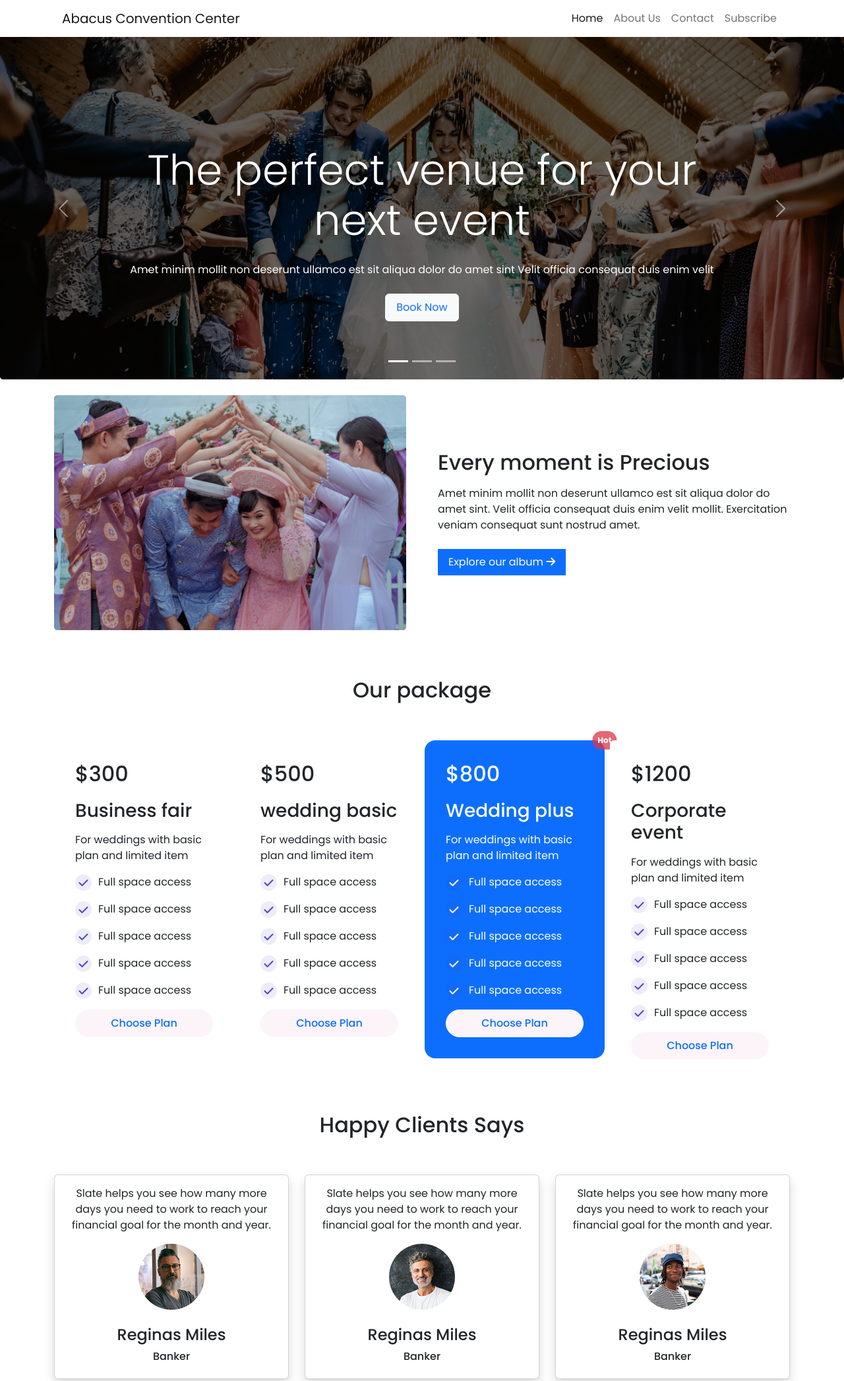
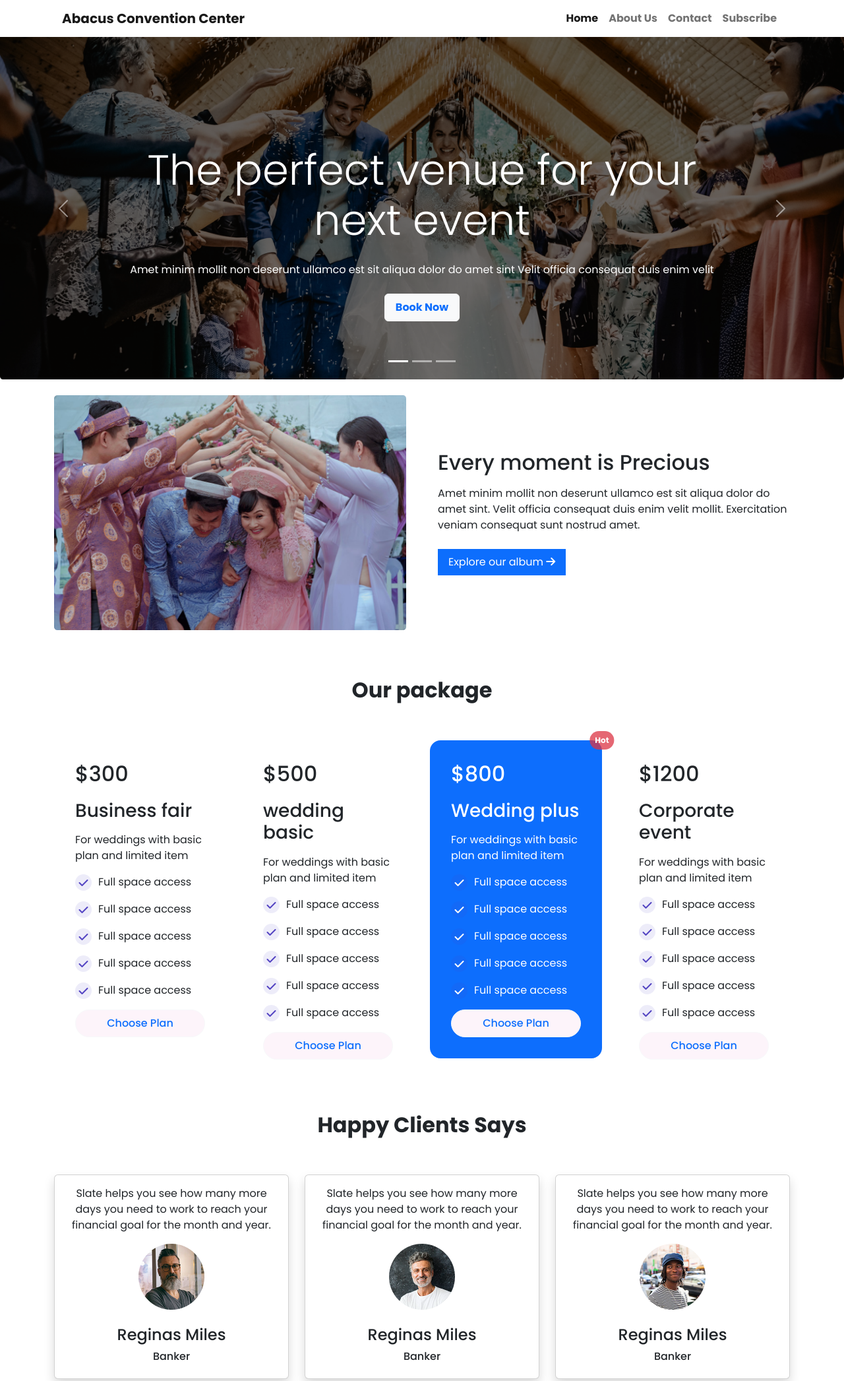
Before and after one commit to mmorshedulislam/convention-center, a plain HTML site: page index.html in a window 1280 px wide. Shown: the top 2093 px of the page at 66% size. Drawn offline with nearby package versions, Linux system fonts and the light colour scheme.

Commit message:
'some-changes'

```diff
--- a/index.html
+++ b/index.html
@@ -16,12 +16,12 @@
     <div class="container">
         <nav class="navbar navbar-expand-lg bg-white text-dark">
             <div class="container-fluid">
-              <a class="navbar-brand" href="#">Abacus Convention Center</a>
+              <a class="navbar-brand fw-bold" href="#">Abacus Convention Center</a>
               <button class="navbar-toggler" type="button" data-bs-toggle="collapse" data-bs-target="#navbarNav" aria-controls="navbarNav" aria-expanded="false" aria-label="Toggle navigation">
                 <span class="navbar-toggler-icon"></span>
               </button>
               <div class="collapse navbar-collapse" id="navbarNav">
-                <ul class="navbar-nav ms-auto">
+                <ul class="navbar-nav ms-auto fw-bold">
                   <li class="nav-item">
                     <a class="nav-link active" aria-current="page" href="#">Home</a>
                   </li>
@@ -52,7 +52,7 @@
             <div class="carousel-caption d-none d-md-block">
               <h5 class="display-3 font-weight-bold">The perfect venue for your next event</h5>
               <p class="my-4">Amet minim mollit non deserunt ullamco est sit aliqua dolor do amet sint Velit officia consequat duis enim velit </p>
-              <button class="btn btn-light text-primary px-3 py-2 mb-5">Book Now</button>
+              <button class="btn btn-light text-primary px-3 py-2 mb-5 fw-bold">Book Now</button>
             </div>
           </div>
           <div class="carousel-item">
@@ -102,8 +102,8 @@
 
       <section>
         <div class="container">
-          <h2 class="text-center py-5">Our package</h2>
-          <div class="row g-2">
+          <h2 class="text-center py-5 fw-bold">Our package</h2>
+          <div class="row g-auto">
             <div class="col-md-3">
               <div class="card border-0 p-3">
                 <div class="card-body">
@@ -182,7 +182,7 @@
 
       <!-- Happy Clients says -->
       <div class="container">
-        <h2 class="text-center py-5">Happy Clients Says</h2>
+        <h2 class="text-center py-5 fw-bold">Happy Clients Says</h2>
         <div class="row mb-5">
             <div class="col-md-4">
                 <div class="card text-center shadow">
@@ -220,7 +220,7 @@
       <!-- Frequently Status -->
 
       <div class="container">
-        <h2 class="text-center py-5">Frequently Asked Questions</h2>
+        <h2 class="text-center py-5 fw-bold">Frequently Asked Questions</h2>
         <div class="row py-5">
             <div class="col-md-6">
                 <div class="accordion" id="accordionExample">
```
